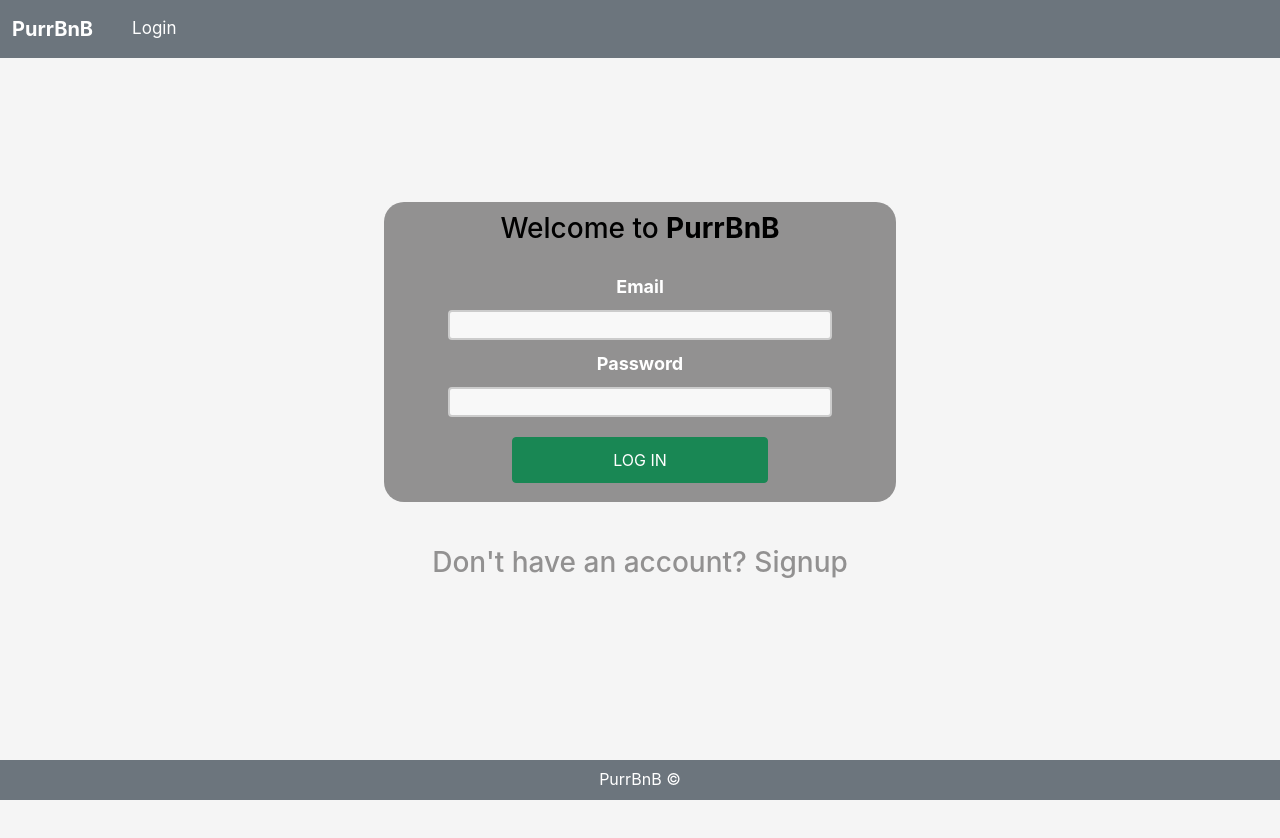
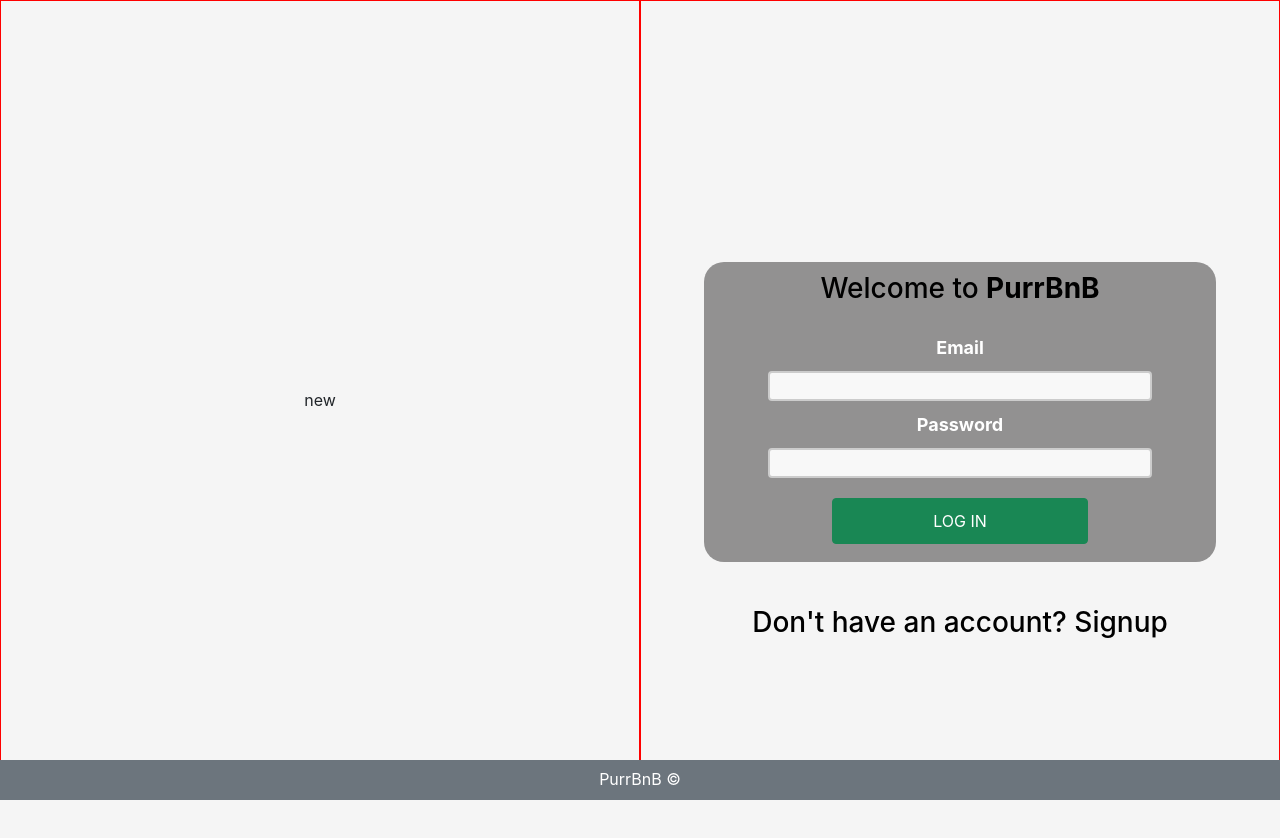
Before and after one commit to Bereket-U/purrbnb, a React (Create React App) app: page / in a window 1280 px wide. Shown: the top 838 px of the page. Before the commit the page ends 800 px from the top, so only its background shows below. Built offline with nearby package versions, Linux system fonts and the light colour scheme; no server answers.

Commit message:
add flex box on authpage to display two flexes for forms and logo

```diff
--- a/src/pages/AuthPage/AuthPage.css
+++ b/src/pages/AuthPage/AuthPage.css
@@ -1,8 +1,40 @@
 .form-center-cont {
-    display: flex;
-    flex-direction: column;
-    justify-content: center;
-    align-items: center;
+  display: flex;
+  flex-direction: column;
+  justify-content: center;
+  align-items: center;
+}
 
+.landing {
+  min-height: 100vh;
+}
 
+.right-side {
+  border: solid red 1px;
+  width: 50%;
+  min-height: 100vh;
+  display: flex;
+  flex-direction: column;
+  align-items: center;
+  justify-content: center;
 }
+.left-side {
+  border: solid red 1px;
+  width: 50%;
+  min-height: 100vh;
+  display: flex;
+  flex-direction: column;
+  align-items: center;
+  justify-content: center;
+}
+
+@media screen and (max-width: 700px) {
+  .right-side {
+    width: 100%;
+    display: block;
+    padding: 30px;
+  }
+  .left-side {
+    display: none;
+  }
+}
--- a/src/pages/AuthPage/AuthPage.jsx
+++ b/src/pages/AuthPage/AuthPage.jsx
@@ -11,14 +11,11 @@ export default class AuthPage extends React.Component {
 
   render() {
     return (
-      <main className="AuthPage">
-
-            <AuthMenu />
-          <div className="form-center-cont">
-            <br />
-
+      <div className="d-flex">
+        <div className="left-side"> new</div>
         {/* Another ternary operator! */}
         {/* If showLogin is true, show the login form. If false, show the signup form */}
+        <div className="right-side">
           {this.state.showLogin ? (
             <LoginForm setUserInState={this.props.setUserInState} />
           ) : (
@@ -26,13 +23,13 @@ export default class AuthPage extends React.Component {
           )}
 
           <h3
-              className="signup-login"
+            className=""
             onClick={() => this.setState({ showLogin: !this.state.showLogin })}
           >
             {this.state.showLogin ? "Don't have an account? Signup" : "Log in"}
           </h3>
         </div>
-      </main>
+      </div>
     );
   }
 }
```
Lines whose indentation alone changed are shown as unchanged.
